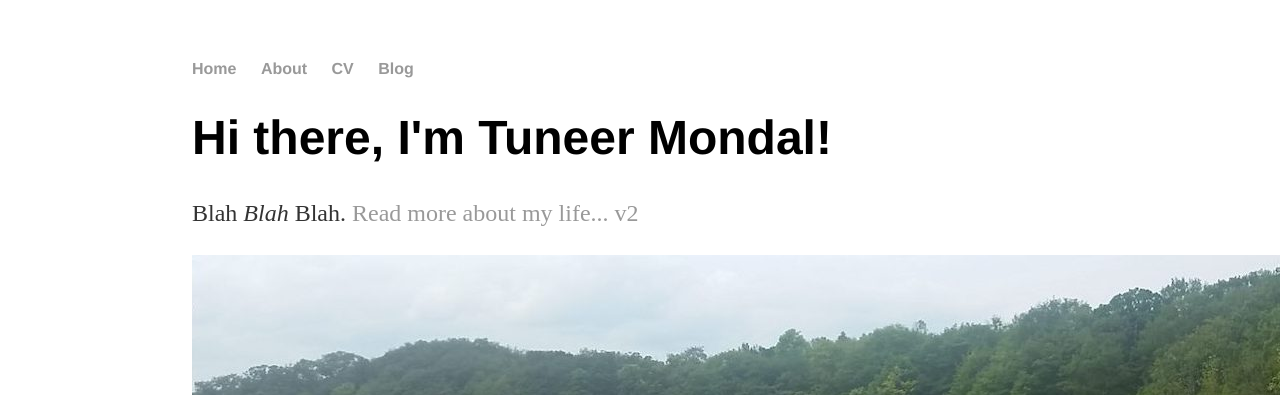
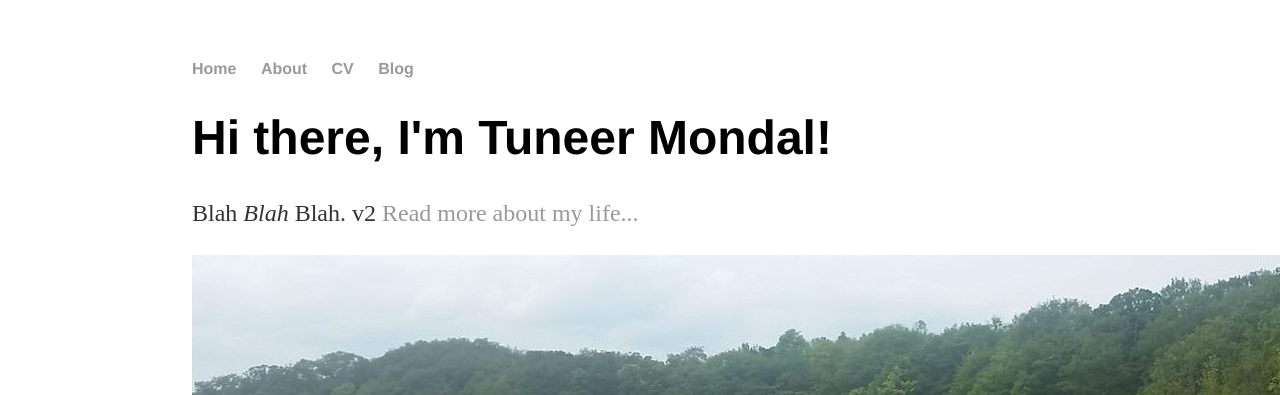
Before and after one commit to t-mondal/t-mondal.github.io, a Jekyll site: the page built from index.html, in a window 1280 px wide. Shown: the top 395 px of the page. Built offline with Jekyll 4.4.1, drawn with Linux system fonts in a browser that asks for light colours.

```diff
--- a/index.html
+++ b/index.html
@@ -4,7 +4,7 @@ title: Tuneer Mondal
 ---
 <div class="blurb">
 	<h1>Hi there, I'm Tuneer Mondal!</h1>
-	<p>Blah <em>Blah</em> Blah. <a href="/about">Read more about my life... v2</a>
+	<p>Blah <em>Blah</em> Blah. v2 <a href="/about">Read more about my life...</a>
 		<!--<img src="images/dundaspeak.jpg" alt="Dundas Peak" class="inline"/>-->
 	</p>
 </div><!-- /.blurb -->
```
